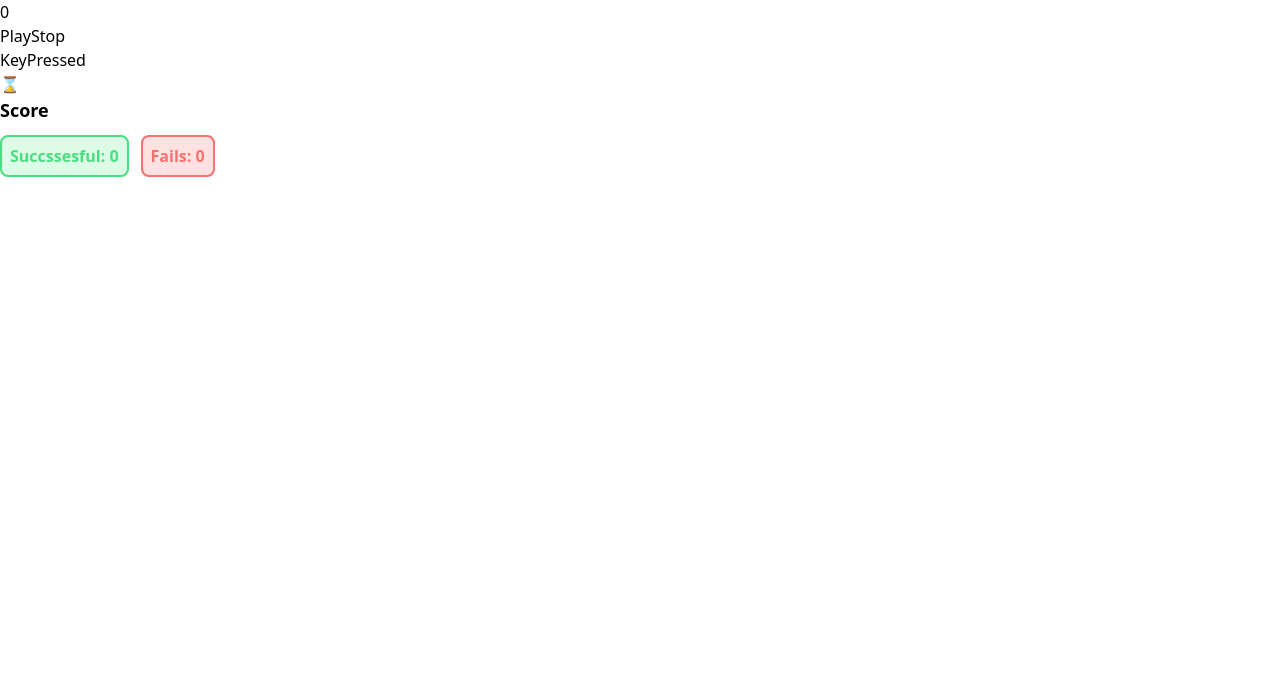
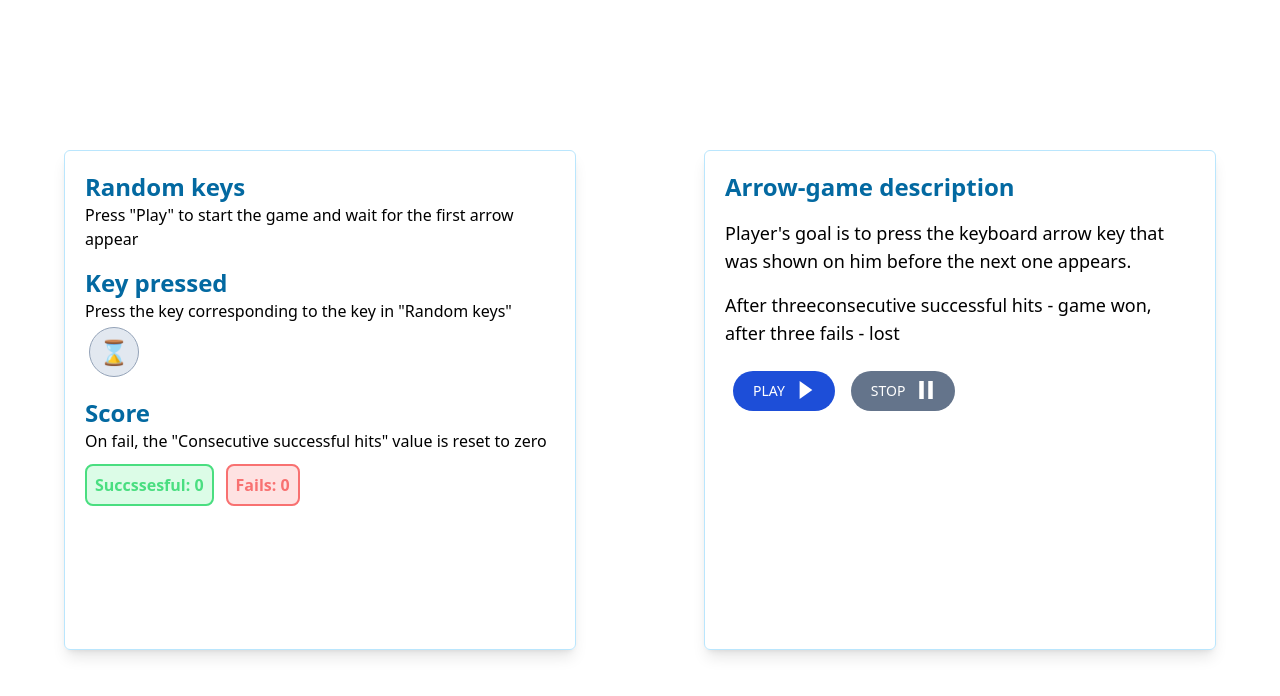
Before and after one commit to VladAleinikov/react-arrow-game, a React (Create React App) app: page / in a window 1280 px wide. Shown: the top 696 px of the page. Built offline with nearby package versions, Linux system fonts and the light colour scheme.

Commit message:
add styles

```diff
--- /dev/null
+++ b/src/components/Description/index.tsx
@@ -0,0 +1,23 @@
+import React from 'react'
+import Controls from '../Controls'
+
+export interface IDescriptionProps {
+      isTimerActive: boolean;
+      setIsTimerActive: React.Dispatch<React.SetStateAction<boolean>>;
+}
+const Description = (props: IDescriptionProps) => {
+      const { isTimerActive, setIsTimerActive } = props;
+      return (
+            <div className="flex flex-col gap-4 w-[40%] min-h-[500px] m-2 p-5 border border-sky-200 rounded-md shadow-lg">
+                  <h2 className='font-bold text-2xl text-sky-700'>Arrow-game description</h2>
+                  <p className='text-lg font-medium'>Player's goal is to press the keyboard arrow key that was shown on him before the next one appears.</p>
+                  <p className='text-lg font-medium'>After threeconsecutive successful hits - game won, after three fails - lost</p>
+                  <Controls
+                        isTimerActive={isTimerActive}
+                        setIsTimerActive={setIsTimerActive}
+                  />
+            </div>
+      )
+}
+
+export default Description
--- /dev/null
+++ b/src/components/GameField/index.tsx
@@ -0,0 +1,22 @@
+import React from 'react'
+import RandomKeys from '../RandomKeys';
+import KeyPressed from '../KeyPressed';
+import Score from '../Score';
+import { useAppSelector } from '../../hooks/redux';
+
+interface IGameField{
+      isTimerActive: boolean
+}
+const GameField = (props: IGameField) => {
+      const { isTimerActive } = props;
+
+      return (
+            <div className="flex flex-col gap-4 w-[40%] min-h-[500px] m-2 p-5 border border-sky-200 rounded-md shadow-lg">
+                  <RandomKeys isTimerActive={isTimerActive} />
+                  <KeyPressed isTimerActive={isTimerActive} />
+                  <Score />
+            </div>
+  )
+}
+
+export default GameField
--- a/src/components/KeyPressed/index.tsx
+++ b/src/components/KeyPressed/index.tsx
@@ -3,6 +3,7 @@ import { MAP_ARROW_CODES } from '../../constants';
 import { useAppSelector } from '../../hooks/redux';
 import { useActions } from '../../hooks/actions';
 import { UseKeyPressedElement } from '../../hooks/keyPressed';
+import SpanInCircle from '../SpanInCircle';
 
 interface IKeyPressedProps{
       isTimerActive: boolean
@@ -27,8 +28,11 @@ const KeyPressed = (props: IKeyPressedProps) => {
 
   return (
     <div>
-      <h3>KeyPressed</h3>
-      <span>{keyPressedElement}</span>
+      <h2 className='font-bold text-2xl text-sky-700'>Key pressed</h2>
+      <p className='font-medium'>Press the key corresponding to the key in "Random keys"</p>
+      <SpanInCircle color={null}>
+        {keyPressedElement}
+      </SpanInCircle>
     </div>
   )
 }
--- /dev/null
+++ b/src/components/Loading/index.tsx
@@ -0,0 +1,15 @@
+import React from 'react'
+import SpanInCircle from '../SpanInCircle'
+
+const Loading = () => {
+      return (
+            <SpanInCircle color={null}>
+                  <svg className="animate-spin h-[100%] w-[100%] text-blue-600" xmlns="http://www.w3.org/2000/svg" fill="none" viewBox="0 0 24 24">
+                        <circle className="opacity-30" cx="12" cy="12" r="10" stroke="currentColor" stroke-width="4"></circle>
+                        <path className="opacity-90" fill="currentColor" d="M4 12a8 8 0 018-8V0C5.373 0 0 5.373 0 12h4zm2 5.291A7.962 7.962 0 014 12H0c0 3.042 1.135 5.824 3 7.938l3-2.647z"></path>
+                  </svg>
+            </SpanInCircle>
+      )
+}
+
+export default Loading
--- a/src/components/Playground.tsx
+++ b/src/components/Playground.tsx
@@ -7,9 +7,11 @@ import { END_GAME_CONDITIONS, INTERVAL_TIME } from "../constants";
 import KeyPressed from "./KeyPressed";
 import Score from "./Score";
 import Modal from "./Modal";
+import Description from "./Description";
+import GameField from "./GameField";
 
 const Playground = () => {
-  const { currentStep, totalSuccessful, totalUnsuccessful } = useAppSelector((state) => state.playground);
+  const { totalSuccessful, totalUnsuccessful } = useAppSelector((state) => state.playground);
   const { setCurrentStep, setSteps, setUnsuccess } = useActions();
   const [isTimerActive, setIsTimerActive] = useState<boolean>(false);
   const refreshIntervalId = useRef<ReturnType<typeof setInterval> | null>(null);
@@ -48,16 +50,12 @@ const Playground = () => {
 
 
   return (
-    <div>
-      <p>{currentStep}</p>
-      <Controls
-        isTimerActive={isTimerActive}
-        setIsTimerActive={setIsTimerActive}
-      />
-      <RandomKeys isTimerActive={isTimerActive} />
-      <KeyPressed isTimerActive={isTimerActive} />
-      <Score />
-      {isShowModal && <Modal isSuccessEndGame={isSuccessEndGame} setIsShowModal={setIsShowModal}/>}
+    <div className="container flex justify-around items-center m-auto min-w-[800px] min-h-[100vh]">
+      <GameField isTimerActive={isTimerActive}/>
+
+      <Description isTimerActive={isTimerActive} setIsTimerActive={setIsTimerActive} />
+      {isShowModal && <Modal isSuccessEndGame={isSuccessEndGame} setIsShowModal={setIsShowModal} />}
+
     </div>
   );
 };
--- a/src/components/RandomKeys/index.tsx
+++ b/src/components/RandomKeys/index.tsx
@@ -2,6 +2,8 @@ import React from "react";
 import { useAppSelector } from "../../hooks/redux";
 import { MAP_ARROW_CODES } from "../../constants";
 import { IMapArrowCodes } from "../../models/arrows";
+import SpanInCircle from "../SpanInCircle";
+import Loading from "../Loading";
 
 export interface IRandomKeysProps {
   isTimerActive: boolean;
@@ -11,10 +13,13 @@ const RandomKeys = (props: IRandomKeysProps) => {
   const { steps } = useAppSelector((state) => state.playground);
   return (
     <div>
+      <h2 className='font-bold text-2xl text-sky-700'>Random keys</h2>
+      {steps.length === 0 && !isTimerActive && <p className='font-medium'>Press "Play" to start the game and wait for the first arrow appear</p>}
+      {steps.length === 0 && isTimerActive && <Loading/>}
       {steps.map((step, id) => (
-        <p key={step.step}>
+        <SpanInCircle color={step.success}>
           {MAP_ARROW_CODES[step.currentValue as keyof IMapArrowCodes]}
-        </p>
+        </SpanInCircle>
       ))}
     </div>
   );
--- a/src/components/Score/index.tsx
+++ b/src/components/Score/index.tsx
@@ -5,7 +5,8 @@ const Score = () => {
   const { totalSuccessful, totalUnsuccessful } = useAppSelector((state) => state.playground);
   return (
     <div>
-      <h3 className='font-bold text-lg'>Score</h3>
+      <h2 className='font-bold text-2xl text-sky-700'>Score</h2>
+      <p className='font-medium'>On fail, the "Consecutive successful hits" value is reset to zero</p>
       <div className='my-5'>
         <span className='p-2 mr-3 border-2 border-green-400 rounded-lg text-green-400 bg-green-100 font-bold'>Succssesful: {totalSuccessful}</span>
         <span className='p-2 border-2 border-red-400 rounded-lg text-red-400 bg-red-100 font-bold'>Fails: {totalUnsuccessful}</span>
--- /dev/null
+++ b/src/components/SpanInCircle/index.tsx
@@ -0,0 +1,33 @@
+import React from 'react'
+
+interface ISpanInCircle{
+      color: boolean | null,
+      children: React.ReactNode
+}
+const SpanInCircle = (props: ISpanInCircle) => {
+      const { color, children } = props;
+
+      if (color === true) {
+            return (
+                  <span className="inline-block w-[50px] h-[50px] text-center text-2xl p-2 m-1 bg-green-200 border border-green-400 rounded-full">
+                        {children}
+                  </span>
+            )
+      }
+      else if (color === false) {
+            return (
+                  <span className="inline-block w-[50px] h-[50px] text-center text-2xl p-2 m-1 bg-red-200 border border-red-400 rounded-full">
+                        {children}
+                  </span>
+            )
+      }
+      else {
+            return (
+                  <span className="inline-block w-[50px] h-[50px] text-center text-2xl p-2 m-1 bg-slate-200 border border-slate-400 rounded-full">
+                        {children}
+                  </span>
+            )
+      }
+}
+
+export default SpanInCircle
--- a/src/components/controls/index.tsx
+++ b/src/components/controls/index.tsx
@@ -1,14 +1,46 @@
 import React from 'react'
-export interface IControlsProps {
+
+interface IControlsProps {
   isTimerActive: boolean;
   setIsTimerActive: React.Dispatch<React.SetStateAction<boolean>>;
 }
-const Controls = (props:IControlsProps) => {
-      const { isTimerActive, setIsTimerActive} = props;
+const Controls = (props: IControlsProps) => {
+  const { isTimerActive, setIsTimerActive } = props;
   return (
-        <div>
-              <button disabled={isTimerActive} onClick={e => setIsTimerActive(true)}>Play</button>
-              <button disabled={!isTimerActive} onClick={e => setIsTimerActive(false)}>Stop</button>
+    <div className='flex flex-row'>
+      <button
+        className='text-white text-lg flex bg-blue-700 disabled:bg-slate-500 disabled:hover:bg-slate-500 hover:bg-blue-800 focus:outline-none focus:ring-4 focus:ring-blue-300 font-medium rounded-full text-sm px-5 py-2.5 text-center mx-2 my-2 dark:bg-blue-600 dark:hover:bg-blue-700 dark:focus:ring-blue-800'
+        disabled={isTimerActive}
+        onClick={e => setIsTimerActive(true)}>
+        PLAY
+        <svg className='ml-3' fill="#fff" height="18px" width="18px" version="1.1" id="Capa_1" xmlns="http://www.w3.org/2000/svg"
+          viewBox="0 0 210 210">
+          <path d="M179.07,105L30.93,210V0L179.07,105z" />
+        </svg>
+      </button>
+      <button
+        className='text-white text-lg flex bg-blue-700 disabled:bg-slate-500 disabled:hover:bg-slate-500 hover:bg-blue-800 focus:outline-none focus:ring-4 focus:ring-blue-300 font-medium rounded-full text-sm px-5 py-2.5 text-center mx-2 my-2 dark:bg-blue-600 dark:hover:bg-blue-700 dark:focus:ring-blue-800'
+        disabled={!isTimerActive}
+        onClick={e => setIsTimerActive(false)}>
+        STOP
+        <svg className='ml-3' fill="#fff" width="18px" height="18px" viewBox="-1 0 8 8" version="1.1" xmlns="http://www.w3.org/2000/svg" >
+
+          <title>pause [#1010]</title>
+          <desc>Created with Sketch.</desc>
+          <defs>
+
+          </defs>
+          <g id="Page-1" stroke="none" stroke-width="1" fill="#fff" fill-rule="evenodd">
+            <g id="Dribbble-Light-Preview" transform="translate(-67.000000, -3765.000000)" fill="#000000">
+              <g id="icons" transform="translate(56.000000, 160.000000)">
+                <path fill='#fff' d="M11,3613 L13,3613 L13,3605 L11,3605 L11,3613 Z M15,3613 L17,3613 L17,3605 L15,3605 L15,3613 Z" id="pause-[#1010]">
+
+                </path>
+              </g>
+            </g>
+          </g>
+        </svg>
+      </button>
     </div>
   )
 }
```
Also changed, not shown: src/components/Modal/index.tsx (+28 -5 lines).
